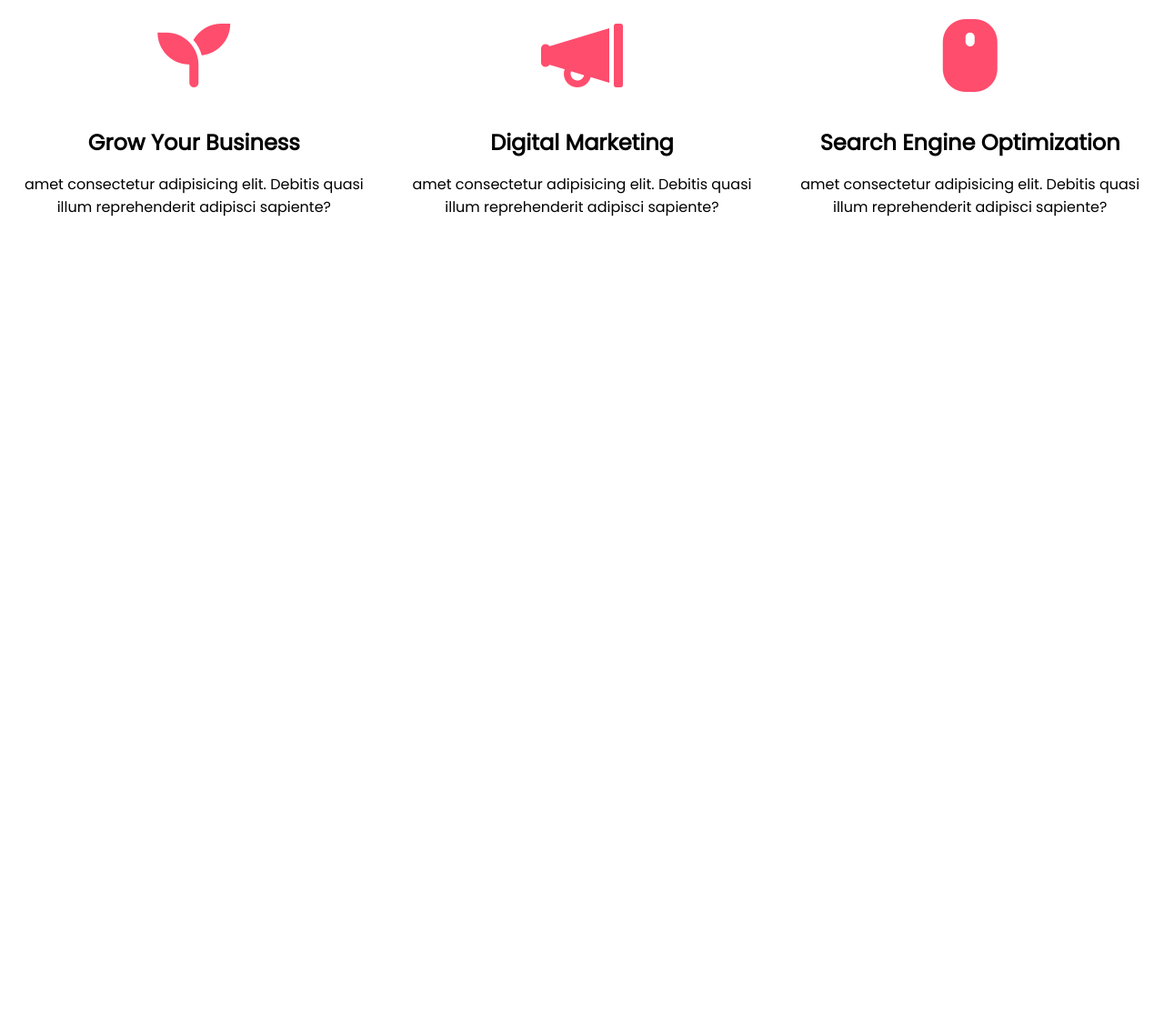
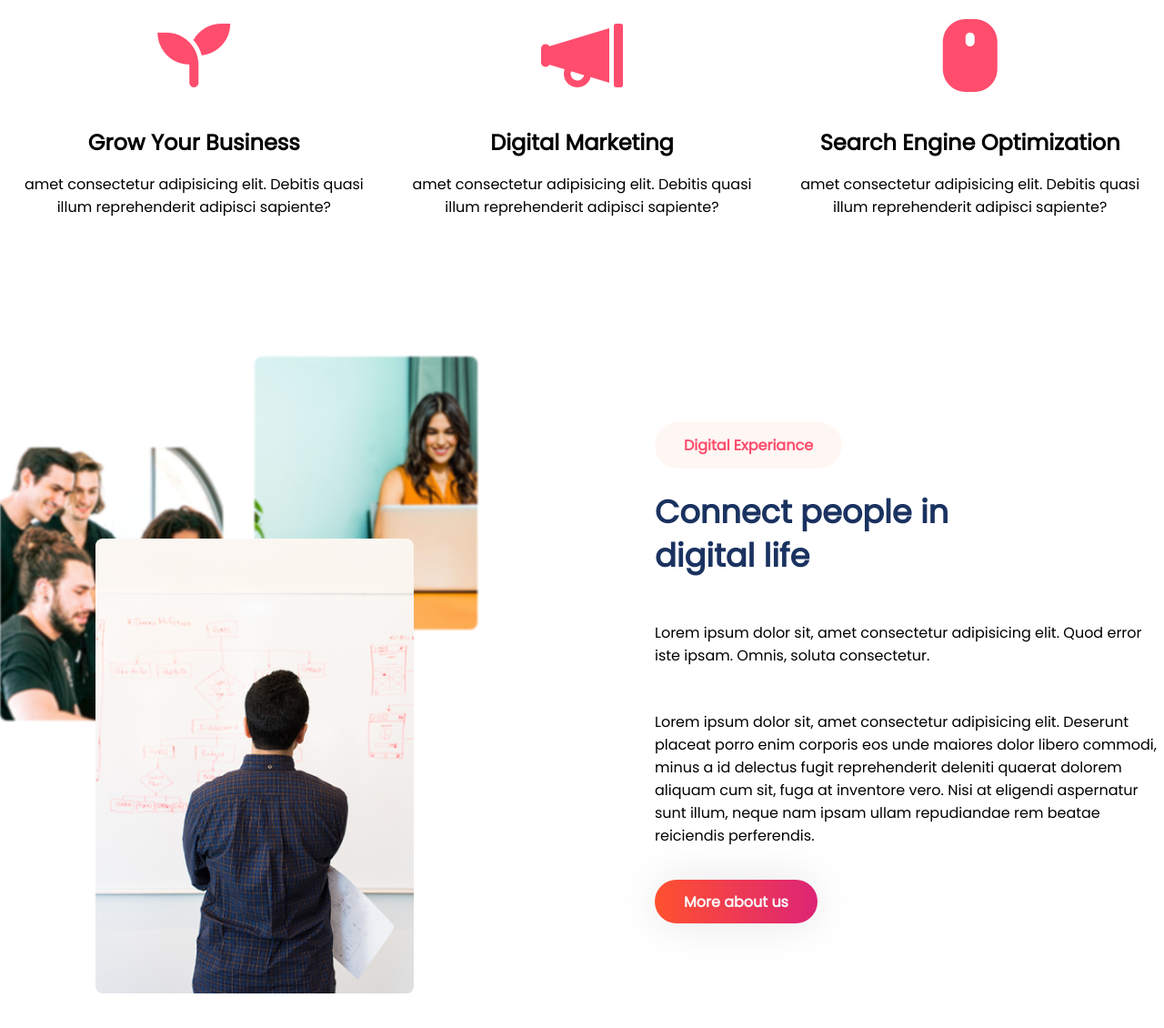
Before and after one commit to ehsanmdd/Digital-Marketing, a plain HTML site: page index.html in a window 1280 px wide. Shown: the part 1030-2160 px from the top of the page at 91% size. Before the commit the page ends 1422 px from the top, so only its background shows below. Drawn offline with Linux system fonts and the light colour scheme.

Commit message:
End of agency area section

```diff
--- a/css/style.css
+++ b/css/style.css
@@ -26,9 +26,9 @@
 
     /*Images*/
     --bg-cover:              url('/assets/bgimg1.png');
-    --bg-image1:             url('./assets/img1.png');
-    --bg-image2:             url('./assets/img2.png');
-    --bg-image3:             url('./assets/img3.png');
+    --bg-image1:             url('/assets/img1.png');
+    --bg-image2:             url('/assets/img2.png');
+    --bg-image3:             url('/assets/img3.png');
 }
 
 *>*{
@@ -264,6 +264,10 @@ link:hover {
     .container {
         max-width: 768px;
     }
+
+    .md-text-left {
+        text-align: left;
+    }
 }
 
 /* for large screen lg (1024px) */
@@ -290,6 +294,10 @@ link:hover {
 
     .active {
         max-height: 100% !important;
+    }
+
+    .lg-cols-2 {
+        grid-template-columns: repeat(2, minmax(0,1fr));
     }
 
     .lg-cols-3 {
@@ -376,11 +384,53 @@ link:hover {
     padding-top: 16rem;
 }
 
-/* ---------------- /Banner area style ----------------------*/
+/* ---------------- /Banner area style ---------------------*/
 /* ---------------- Agency area style ----------------------*/
 
 #site-main .agency-area {
     padding: 5rem 0;
 }
 
-/* ---------------- /Banner area style ----------------------*/
+/* ---------------- /Agency area style ----------------------*/
+/* -------------- Digital Life Area style -------------------*/
+
+#site-main .life-area > .grid {
+    column-gap: 10rem;
+}
+
+#site-main .life-area .grid-images {
+    display: grid;
+    grid-template-columns: repeat(16, minmax(10px, 1fr));
+    grid-template-rows: repeat(8, minmax(100px, 1fr));
+}
+
+#site-main .life-area .grid-images .item-one {
+    grid-column-start: 1;
+    grid-column-end: 8;
+    grid-row-start: 2;
+    grid-row-end: 5;
+    background: var(--bg-image1)no-repeat;
+    background-size: cover;
+    border-radius: 8px;
+    filter: blur(1px);
+}
+
+#site-main .life-area .grid-images .item-two {
+    grid-column-start: 9;
+    grid-column-end: 16;
+    grid-row-start: 1;
+    grid-row-end: 4;
+    background: var(--bg-image2)no-repeat;
+    background-size: cover;
+    border-radius: 8px;
+    filter: blur(1px);
+}
+
+#site-main .life-area .grid-images .item-three {
+    grid-area: 3 / 4 / 8 / 14;
+    background: var(--bg-image3)no-repeat;
+    background-size: cover;
+    border-radius: 8px;
+    z-index: 1;
+}
+/* -------------- /Digital Life Area style -------------------*/
--- a/index.html
+++ b/index.html
@@ -135,7 +135,37 @@
             </div>
         </section>
 
-<!-- Agency Area -->
+<!-- /Agency Area -->
+<!-- Digital Life Area -->
+
+<section class="container mx-auto life-area">
+    <div class="grid cols-1 lg-cols-2 text-center md-text-left">
+        <div class="grid-images">
+            <div class="item-one"></div>
+            <div class="item-two"></div>
+            <div class="item-three"></div>
+        </div>
+        <div class="py-10">
+            <span class="d-inline btn btn-primary bg-gradient-peach text-red">Digital Experiance</span>
+            <div class="font-poppins">
+                <h1 class="text-lg text-dark py-5">
+                    Connect people in <br>
+                    digital life
+                </h1>
+
+                <p class="py-5 text-gray">Lorem ipsum dolor sit, amet consectetur adipisicing elit. Quod error iste ipsam. Omnis, soluta consectetur.</p>
+                <p class="py-5 text-gray">Lorem ipsum dolor sit, amet consectetur adipisicing elit. Deserunt placeat porro enim corporis eos unde maiores dolor libero commodi, minus a id delectus fugit reprehenderit deleniti quaerat dolorem aliquam cum sit, fuga at inventore vero. Nisi at eligendi aspernatur sunt illum, neque nam ipsam ullam repudiandae rem beatae reiciendis perferendis.</p>
+
+                <div class="py-5">
+                    <a href="#" class="btn btn-primary bg-gradient btn-shadow text-white">More about us</a>
+                </div>
+            </div>
+        </div>
+    </div>
+</section>
+
+<!-- /Digital Life Area -->
+
     </main>
 
 
```
